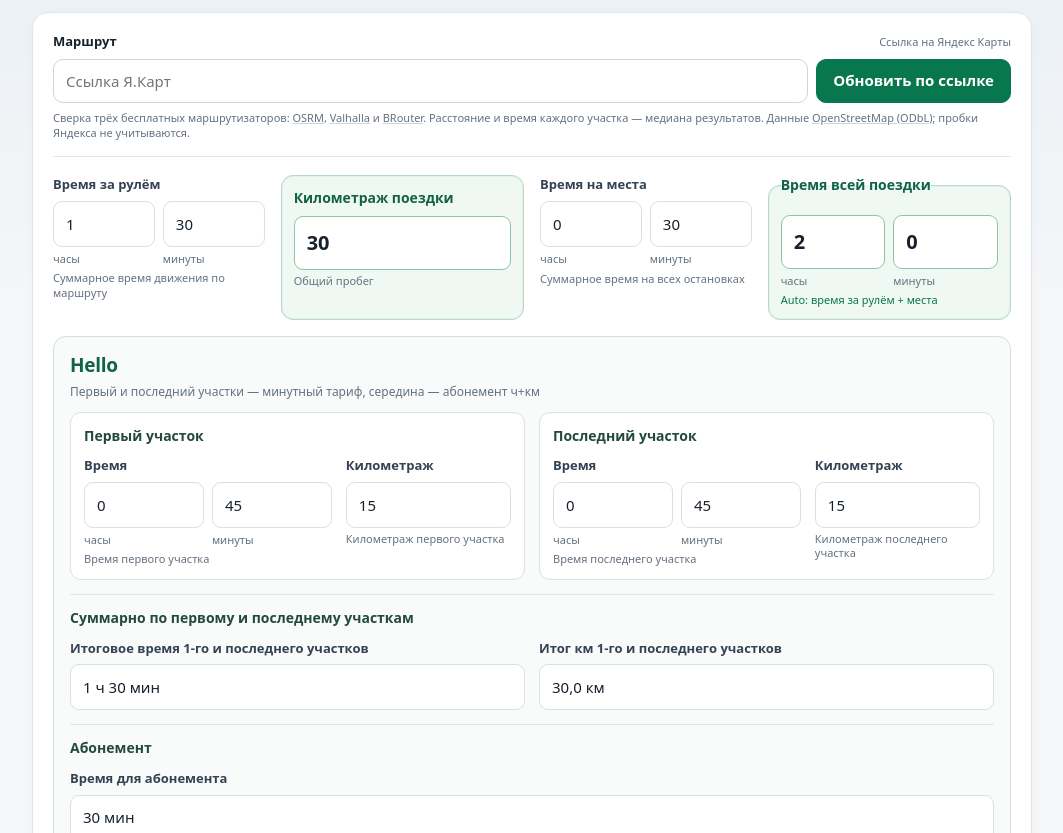
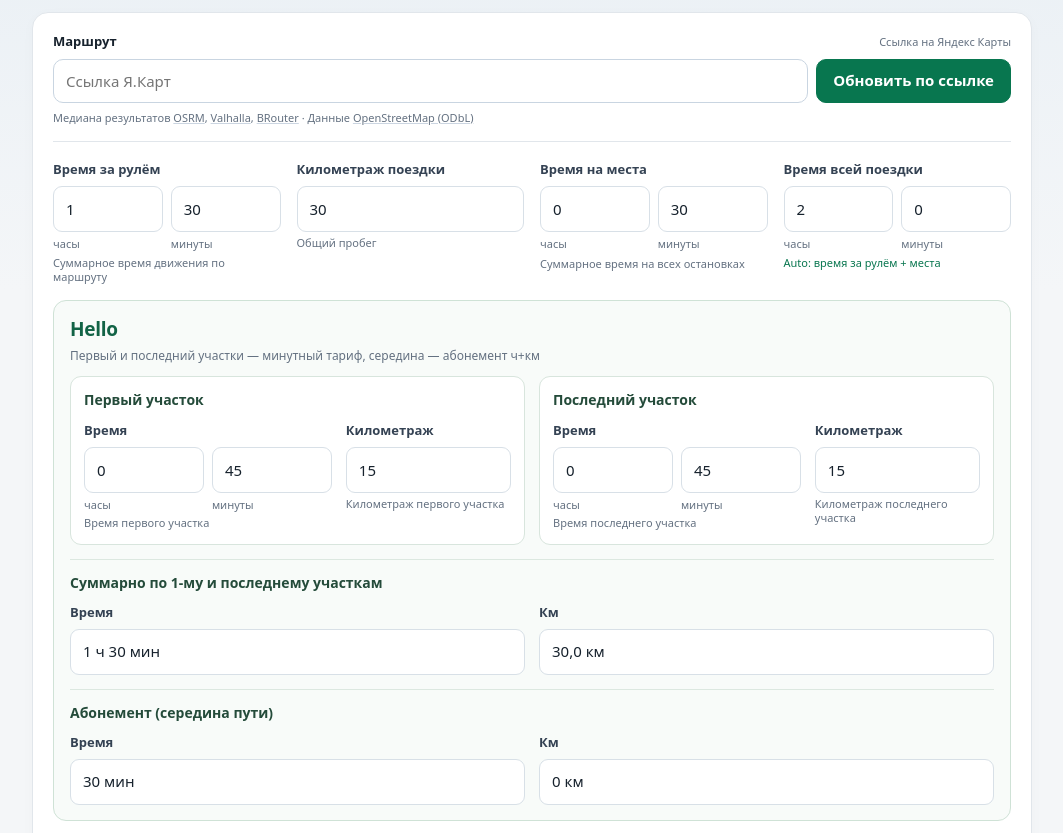
Before and after one commit to max8257479-max/max8257479-max.github.io, a plain HTML site: page index.html in a window 1280 px wide. Shown: the part 70-903 px from the top of the page, without its empty margins (108-1171 px from the left). Drawn offline with Linux system fonts and the light colour scheme.

Commit message:
ui: compact trip fields and rename Hello summaries

```diff
--- a/index.html
+++ b/index.html
@@ -69,10 +69,7 @@ body{background:linear-gradient(180deg,#eaf0f5 0,#f4f6f8 360px);font:15px/1.45 s
 .route-leg-sources{display:block;color:var(--muted);font-size:10px;line-height:1.35;white-space:normal}
 .route-leg-warning{display:block;color:#946200;font-size:10px;line-height:1.35;font-weight:650}
 
-.trip-inputs{grid-template-columns:1fr 1.15fr 1fr 1.15fr;align-items:stretch}
-.trip-distance-field{padding:12px;border:1px solid #b8d9c8;border-radius:12px;background:#f0f8f3;box-shadow:inset 0 0 0 1px #e3f1e9}
-.trip-distance-field label{font-size:14px;font-weight:800;color:#126346}
-.trip-distance-field input{height:54px;font-size:20px;font-weight:800;border-color:#8ec4a5;background:#fff}
+.trip-inputs{grid-template-columns:repeat(4,minmax(0,1fr));align-items:stretch}
 .hello-inputs{margin-top:16px;padding:15px 16px;border:1px solid #cfe2d6;border-radius:13px;background:#f8fbf9}
 .hello-inputs-head{display:flex;align-items:center;justify-content:space-between;gap:10px;margin-bottom:12px}
 .hello-inputs-head h3{margin:0;font-size:19px;font-weight:800;letter-spacing:-.3px;color:#126346}
@@ -84,12 +81,10 @@ body{background:linear-gradient(180deg,#eaf0f5 0,#f4f6f8 360px);font:15px/1.45 s
 .hello-km-error{margin-top:8px;font-size:12px;color:#a34b0b;line-height:1.45}
 .hello-km-error[hidden]{display:none}
 @media(max-width:790px){.trip-inputs{grid-template-columns:repeat(2,minmax(0,1fr))}.hello-inputs-grid{grid-template-columns:repeat(2,minmax(0,1fr))}}
-@media(max-width:460px){.trip-inputs,.hello-inputs-grid{grid-template-columns:1fr}.hello-inputs{padding:13px}.trip-distance-field{padding:11px}}
+@media(max-width:460px){.trip-inputs,.hello-inputs-grid{grid-template-columns:1fr}.hello-inputs{padding:13px}}
 
-.trip-distance-field,.trip-total-time-field{padding:12px;border:1px solid #b8d9c8;border-radius:12px;background:#f0f8f3;box-shadow:inset 0 0 0 1px #e3f1e9}
-.trip-distance-field label,.trip-total-time-field legend{font-size:14px;font-weight:800;color:#126346}
-.trip-distance-field input,.trip-total-time-field input{height:54px;font-size:20px;font-weight:800;border-color:#8ec4a5;background:#fff}
-.trip-total-time-field{min-width:0}
+.trip-distance-field,.trip-total-time-field{padding:0;min-width:0;border:0;border-radius:0;background:transparent;box-shadow:none}
+.trip-distance-field label,.trip-total-time-field label{display:block;margin:0 0 7px;font-size:13px;font-weight:650;color:#344253}
 .hello-segments{display:grid;grid-template-columns:repeat(2,minmax(0,1fr));gap:14px}
 .hello-segment-card{min-width:0;padding:13px;border:1px solid #d8e5dd;border-radius:11px;background:#fff}
 .hello-segment-card h4,.hello-subgroup h4{margin:0 0 10px;font-size:14px;font-weight:800;color:#244b3a}
@@ -97,25 +92,25 @@ body{background:linear-gradient(180deg,#eaf0f5 0,#f4f6f8 360px);font:15px/1.45 s
 .hello-time-field label{display:block;font-size:13px;font-weight:700;margin:0 0 7px}
 .hello-subgroup{margin-top:14px;padding-top:13px;border-top:1px solid #dce8e0}
 .hello-derived-grid{display:grid;grid-template-columns:repeat(2,minmax(0,1fr));gap:14px}
-.hello-package-grid{grid-template-columns:minmax(0,1fr)}
+.hello-package-grid{grid-template-columns:repeat(2,minmax(0,1fr))}
 .hello-derived-grid .field{min-width:0}
 .hello-derived-grid output{display:flex;align-items:center;min-height:46px;padding:10px 12px;border:1px solid #d8e0e7;border-radius:9px;background:#fff;color:var(--ink);font-size:15px;font-variant-numeric:tabular-nums}
 .hello-derived-grid output.invalid{background:#fff3da;color:#815300;border-color:#e8d39f}
 @media(max-width:790px){.hello-segments{grid-template-columns:1fr}.hello-segment-fields{grid-template-columns:1fr 1fr}}
-@media(max-width:460px){.trip-inputs{grid-template-columns:1fr}.trip-distance-field,.trip-total-time-field{padding:11px}.hello-inputs{padding:13px}.hello-segment-fields,.hello-derived-grid{grid-template-columns:1fr}}
+@media(max-width:460px){.trip-inputs{grid-template-columns:1fr}.hello-inputs{padding:13px}.hello-segment-fields,.hello-derived-grid{grid-template-columns:1fr}}
 </style></head><body><div class="wrap"><header><div><h1>Anytime <span style="color:#93a2b5">vs</span> Hello</h1></div><div class="badgetop" id="dataStatus" title="Hello: официальный сайт. Anytime: публичная проверка и ручное подтверждение полной тарифной матрицы.">Данные: 25.11.2026 · резервная база</div></header>
 <div class="panel"><section class="route-panel" aria-label="Маршрут">
  <div class="route-head"><label for="routeUrl">Маршрут</label><span>Ссылка на Яндекс Карты</span></div>
  <div class="route-entry"><input id="routeUrl" type="url" inputmode="url" placeholder="Ссылка Я.Карт" autocomplete="off"><button id="routeCalculate" type="button">Обновить по ссылке</button></div>
  <div id="routeStatus" class="route-status" aria-live="polite"></div>
  <details id="routeDetails" class="route-details" hidden><summary id="routeDetailsSummary">Проверить участки маршрута</summary><div id="routeLegList" class="route-leg-list"></div></details>
- <div class="route-attribution">Сверка трёх бесплатных маршрутизаторов: <a href="https://project-osrm.org/" target="_blank" rel="noopener">OSRM</a>, <a href="https://valhalla.github.io/valhalla/" target="_blank" rel="noopener">Valhalla</a> и <a href="https://brouter.de/" target="_blank" rel="noopener">BRouter</a>. Расстояние и время каждого участка — медиана результатов. Данные <a href="https://www.openstreetmap.org/copyright" target="_blank" rel="noopener">OpenStreetMap (ODbL)</a>; пробки Яндекса не учитываются.</div>
+ <div class="route-attribution">Медиана результатов <a href="https://project-osrm.org/" target="_blank" rel="noopener">OSRM</a>, <a href="https://valhalla.github.io/valhalla/" target="_blank" rel="noopener">Valhalla</a>, <a href="https://brouter.de/" target="_blank" rel="noopener">BRouter</a> · Данные <a href="https://www.openstreetmap.org/copyright" target="_blank" rel="noopener">OpenStreetMap (ODbL)</a></div>
 </section>
 <div class="formgrid trip-inputs">
 <fieldset class="field timefield"><legend>Время за рулём</legend><div class="timepair"><div><input id="driveTimeHours" aria-label="Время за рулём — часы" type="number" step="1" min="0" max="720" value="1"><small>часы</small></div><div><input id="driveTimeMinutes" aria-label="Время за рулём — минуты" type="number" step="1" min="0" max="59" value="30"><small>минуты</small></div></div><small id="driveTimeStatus" class="route-field-status">Суммарное время движения по всем участкам</small></fieldset>
 <div class="field trip-distance-field"><label for="km">Километраж поездки</label><input id="km" type="number" step="0.1" min="0" max="20000" value="30"><small id="kmStatus" class="route-field-status">Общий пробег</small></div>
 <fieldset class="field timefield"><legend>Время на места</legend><div class="timepair"><div><input id="placesHours" aria-label="Время на места — часы" type="number" step="1" min="0" max="720" value="0"><small>часы</small></div><div><input id="placesMinutes" aria-label="Время на места — минуты" type="number" step="1" min="0" max="59" value="30"><small>минуты</small></div></div><small>Суммарное время на всех остановках</small></fieldset>
-<fieldset class="field timefield trip-total-time-field"><legend>Время всей поездки</legend><div class="timepair"><div><input id="tripHours" aria-label="Время всей поездки — часы" type="number" step="1" min="0" max="720" value="2"><small>часы</small></div><div><input id="tripMinutes" aria-label="Время всей поездки — минуты" type="number" step="1" min="0" max="59" value="0"><small>минуты</small></div></div><small id="tripTimeStatus" class="route-field-status imported">Auto: время за рулём + места</small></fieldset>
+<div class="field timefield trip-total-time-field"><label for="tripHours">Время всей поездки</label><div class="timepair"><div><input id="tripHours" aria-label="Время всей поездки — часы" type="number" step="1" min="0" max="720" value="2"><small>часы</small></div><div><input id="tripMinutes" aria-label="Время всей поездки — минуты" type="number" step="1" min="0" max="59" value="0"><small>минуты</small></div></div><small id="tripTimeStatus" class="route-field-status imported">Auto: время за рулём + места</small></div>
 </div>
 <section class="hello-inputs" aria-label="Расчёт Hello">
  <div class="hello-inputs-head"><div><h3>Hello</h3><p>Первый и последний участки — минутный тариф, середина — абонемент ч+км</p></div></div>
@@ -136,16 +131,17 @@ body{background:linear-gradient(180deg,#eaf0f5 0,#f4f6f8 360px);font:15px/1.45 s
   </div>
  </div>
  <section class="hello-subgroup">
-  <h4>Суммарно по первому и последнему участкам</h4>
+  <h4>Суммарно по 1-му и последнему участкам</h4>
   <div class="hello-derived-grid">
-   <div class="field derived-field"><label>Итоговое время 1-го и последнего участков</label><output id="outerDriveTotal" aria-live="polite" for="firstDriveHours firstDriveMinutes lastDriveHours lastDriveMinutes">1 ч 30 мин</output></div>
-   <div class="field derived-field"><label>Итог км 1-го и последнего участков</label><output id="outerKmTotal" aria-live="polite" for="firstKm lastKm">30 км</output></div>
+   <div class="field derived-field"><label>Время</label><output id="outerDriveTotal" aria-live="polite" for="firstDriveHours firstDriveMinutes lastDriveHours lastDriveMinutes">1 ч 30 мин</output></div>
+   <div class="field derived-field"><label>Км</label><output id="outerKmTotal" aria-live="polite" for="firstKm lastKm">30 км</output></div>
   </div>
  </section>
  <section class="hello-subgroup">
-  <h4>Абонемент</h4>
+  <h4>Абонемент (середина пути)</h4>
   <div class="hello-derived-grid hello-package-grid">
-   <div class="field derived-field"><label for="packageTime">Время для абонемента</label><output id="packageTime" aria-live="polite" for="tripHours tripMinutes outerDriveTotal">30 мин</output></div>
+   <div class="field derived-field"><label for="packageTime">Время</label><output id="packageTime" aria-live="polite" for="tripHours tripMinutes outerDriveTotal">30 мин</output></div>
+   <div class="field derived-field"><label for="packageKm">Км</label><output id="packageKm" aria-live="polite" for="km outerKmTotal">0 км</output></div>
   </div>
  </section>
  <div id="helloPackageError" class="hello-km-error" aria-live="polite" hidden></div>
```
